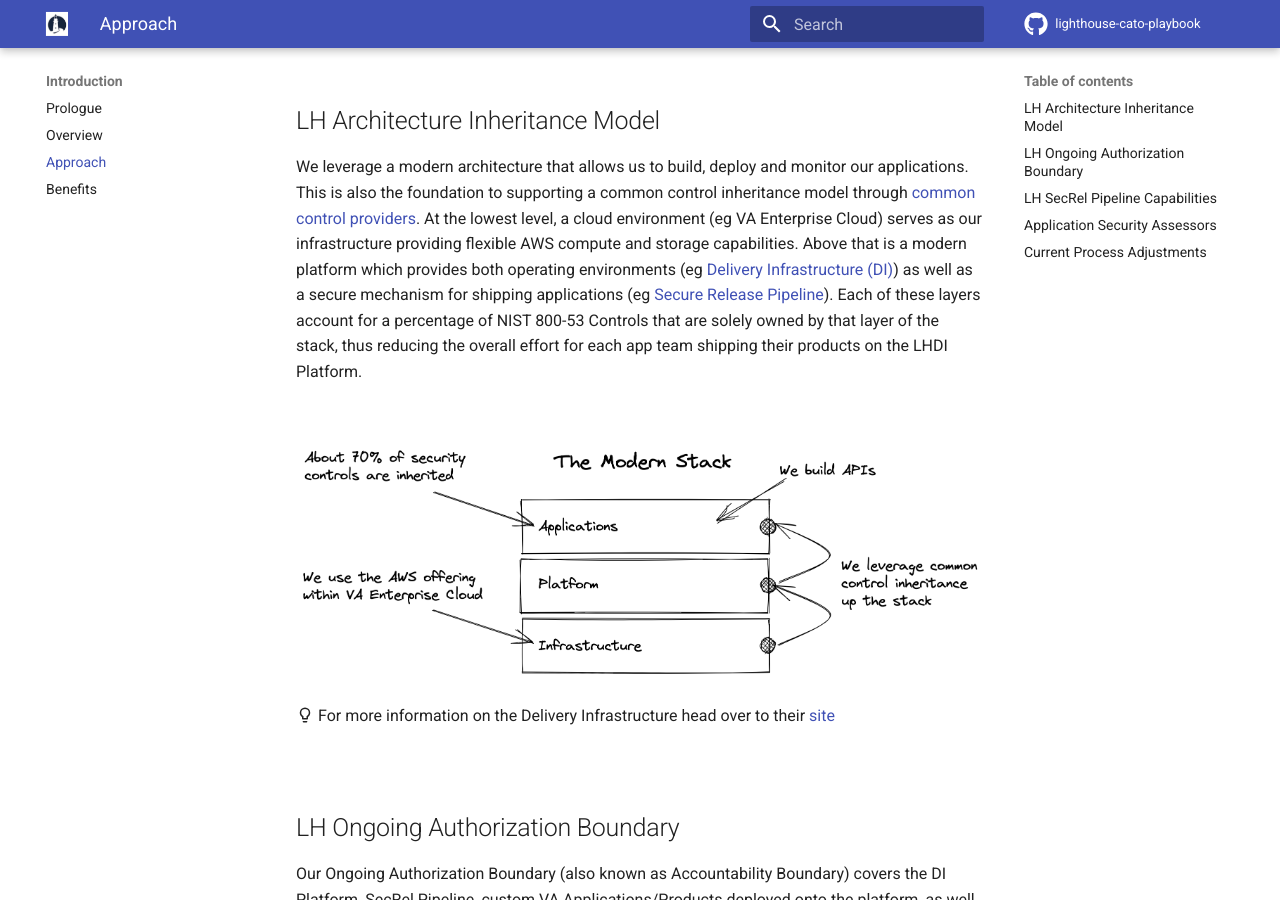
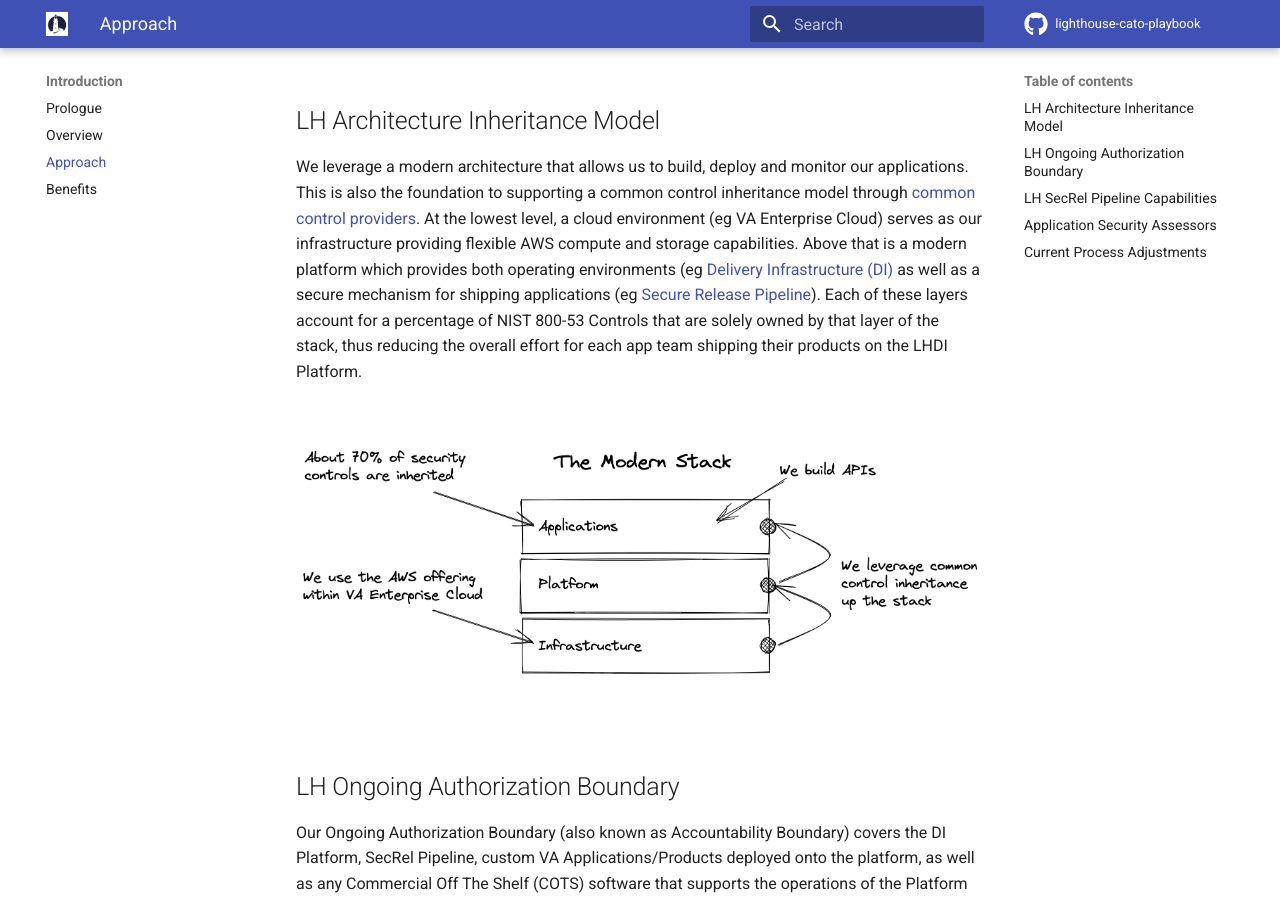
Before and after one commit to rise8-us/cato-playbook, an MkDocs documentation site: the page built from docs/approach.md, in a window 1280 px wide and 900 px high, scrolled down 561 px. Built offline with MkDocs 1.6.1 and Material for MkDocs 9.7.7, drawn with Linux system fonts in a browser that asks for light colours; emoji names are drawn with the system emoji font; comment, search, counter and statistics services are not loaded; some of the changed text lies outside the part shown.

Commit message:
Update approach.md

```diff
--- a/docs/approach.md
+++ b/docs/approach.md
@@ -11,14 +11,12 @@
 <br/>
 
 ## LH Architecture Inheritance Model
-We leverage a modern architecture that allows us to build, deploy and monitor our applications. This is also the foundation to supporting a common control inheritance model through [common control providers](https://csrc.nist.gov/glossary/term/common_control_provider#:~:text=Definition(s)%3A,controls%20inherited%20by%20information%20systems). At the lowest level, a cloud environment (eg VA Enterprise Cloud) serves as our infrastructure providing flexible AWS compute and storage capabilities. Above that is a modern platform which provides both operating environments (eg [Delivery Infrastructure (DI)](platform.md)) as well as a secure mechanism for shipping applications (eg [Secure Release Pipeline](pipeline.md)). Each of these layers account for a percentage of NIST 800-53 Controls that are solely owned by that layer of the stack, thus reducing the overall effort for each app team shipping their products on the LHDI Platform.
+We leverage a modern architecture that allows us to build, deploy and monitor our applications. This is also the foundation to supporting a common control inheritance model through [common control providers](https://csrc.nist.gov/glossary/term/common_control_provider#:~:text=Definition(s)%3A,controls%20inherited%20by%20information%20systems). At the lowest level, a cloud environment (eg VA Enterprise Cloud) serves as our infrastructure providing flexible AWS compute and storage capabilities. Above that is a modern platform which provides both operating environments (eg [Delivery Infrastructure (DI)](https://department-of-veterans-affairs.github.io/lighthouse-di-documentation/) as well as a secure mechanism for shipping applications (eg [Secure Release Pipeline](pipeline.md)). Each of these layers account for a percentage of NIST 800-53 Controls that are solely owned by that layer of the stack, thus reducing the overall effort for each app team shipping their products on the LHDI Platform.
 
 <br/>
 
 ![Technology Stack!](images/architecture.png "Technology Stack")
 
-:material-lightbulb-outline: For more information on the Delivery Infrastructure head over to their
-[site](https://department-of-veterans-affairs.github.io/lighthouse-di-documentation/)
 
 <br/>
 
```
Also changed, not shown: other parts of docs/approach.md (+1 -1 lines).
